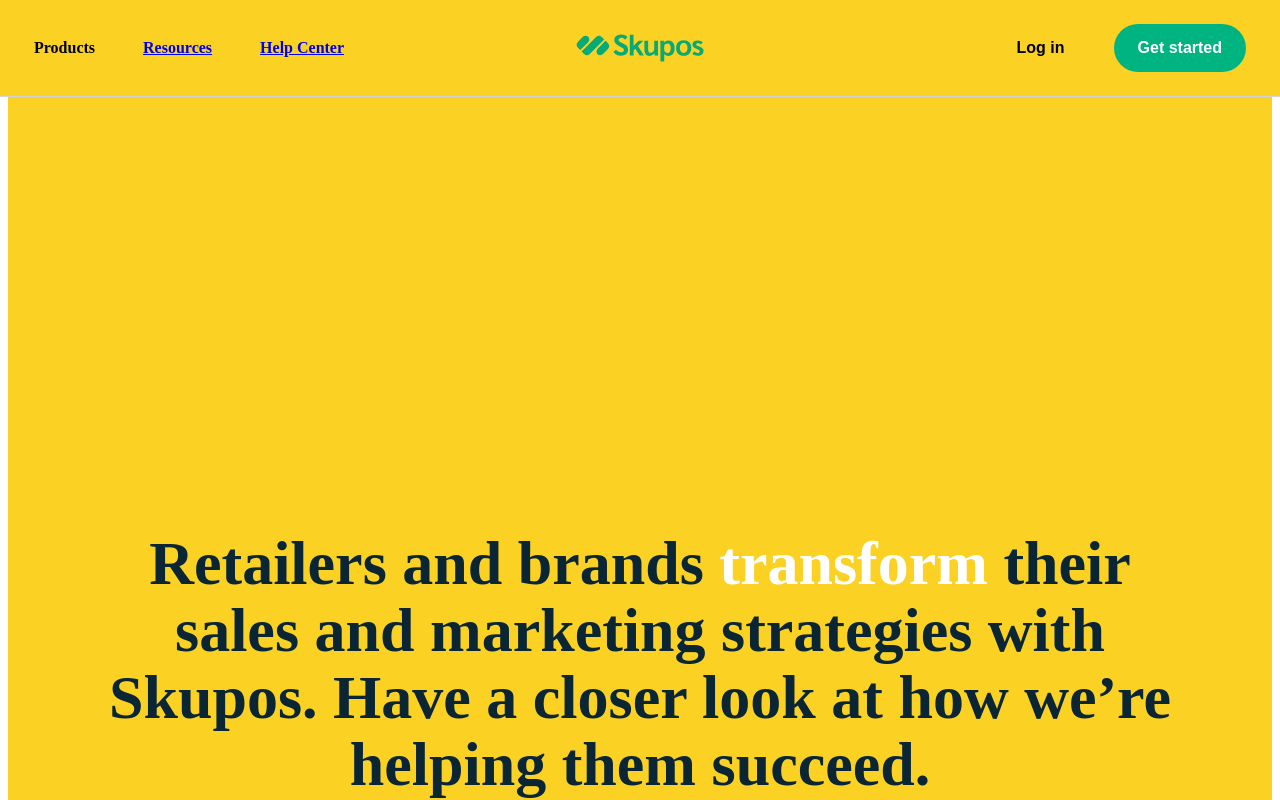
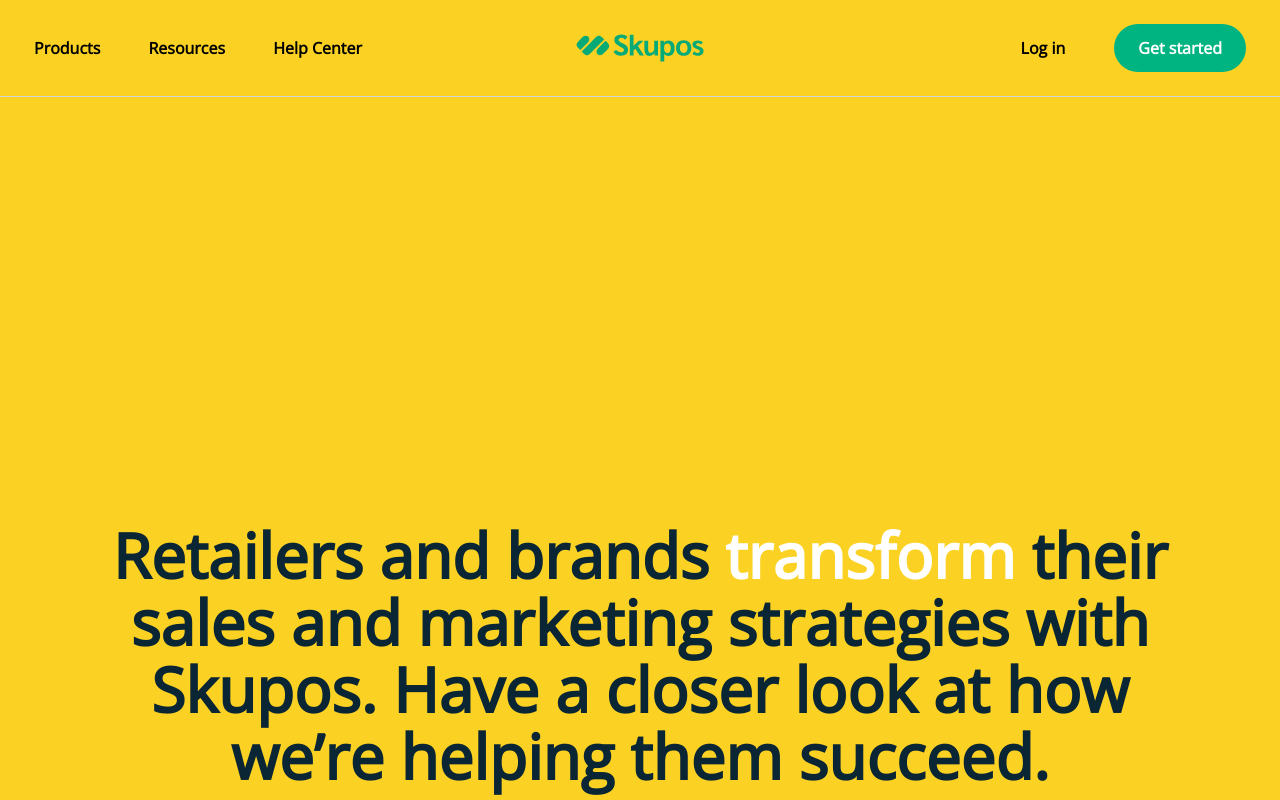
Before and after one commit to ivaanrl/DragonFyZex-test-2, a Next.js app: page / in a window 1280 px wide. Shown: the top 800 px of the page. Built offline with nearby package versions, Linux system fonts and the light colour scheme.

Commit message:
add globals.css. styled-components createGlobalStyle seems to have  bugs

```diff
--- a/pages/_app.tsx
+++ b/pages/_app.tsx
@@ -2,9 +2,9 @@
 import { useState } from 'react';
 import MobileMenu from '../components/navbar/mobileMenu';
 import Navbar from '../containers/navbar/navbar';
+import '../styles/globals.css';
 import { theme } from '../styles/theme';
 import { ThemeProvider } from 'styled-components';
-import { GlobalStyle } from '../styles/globalStyles';
 import Footer from '../components/footer/footer';
 
 function MyApp({ Component, pageProps }) {
--- /dev/null
+++ b/styles/globals.css
@@ -0,0 +1,146 @@
+html,
+body,
+div,
+span,
+applet,
+object,
+iframe,
+h1,
+h2,
+h3,
+h4,
+h5,
+h6,
+p,
+blockquote,
+pre,
+a,
+abbr,
+acronym,
+address,
+big,
+cite,
+code,
+del,
+dfn,
+em,
+img,
+ins,
+kbd,
+q,
+s,
+samp,
+small,
+strike,
+strong,
+sub,
+sup,
+tt,
+var,
+b,
+u,
+i,
+center,
+dl,
+dt,
+dd,
+ol,
+ul,
+li,
+fieldset,
+form,
+label,
+legend,
+table,
+caption,
+tbody,
+tfoot,
+thead,
+tr,
+th,
+td,
+article,
+aside,
+canvas,
+details,
+embed,
+figure,
+figcaption,
+footer,
+header,
+hgroup,
+menu,
+nav,
+output,
+ruby,
+section,
+summary,
+time,
+mark,
+audio,
+video {
+  margin: 0;
+  padding: 0;
+  border: 0;
+  font-size: 100%;
+  font: inherit;
+  vertical-align: baseline;
+  font-family: 'Open Sans';
+}
+/* HTML5 display-role reset for older browsers */
+article,
+aside,
+details,
+figcaption,
+figure,
+footer,
+header,
+hgroup,
+menu,
+nav,
+section {
+  display: block;
+}
+body {
+  line-height: 1;
+  font-family: 'Open Sans';
+  background-color: #f5f7fa;
+}
+ol,
+ul {
+  list-style: none;
+}
+blockquote,
+q {
+  quotes: none;
+}
+blockquote:before,
+blockquote:after,
+q:before,
+q:after {
+  content: '';
+  content: none;
+}
+table {
+  border-collapse: collapse;
+  border-spacing: 0;
+}
+
+a {
+  color: inherit;
+  text-decoration: none;
+}
+
+button {
+  border: none;
+  font-family: 'Open Sans';
+  padding: 0;
+}
+
+button:focus {
+  outline: none;
+}
+
+button:hover {
+  cursor: pointer;
+}
```
